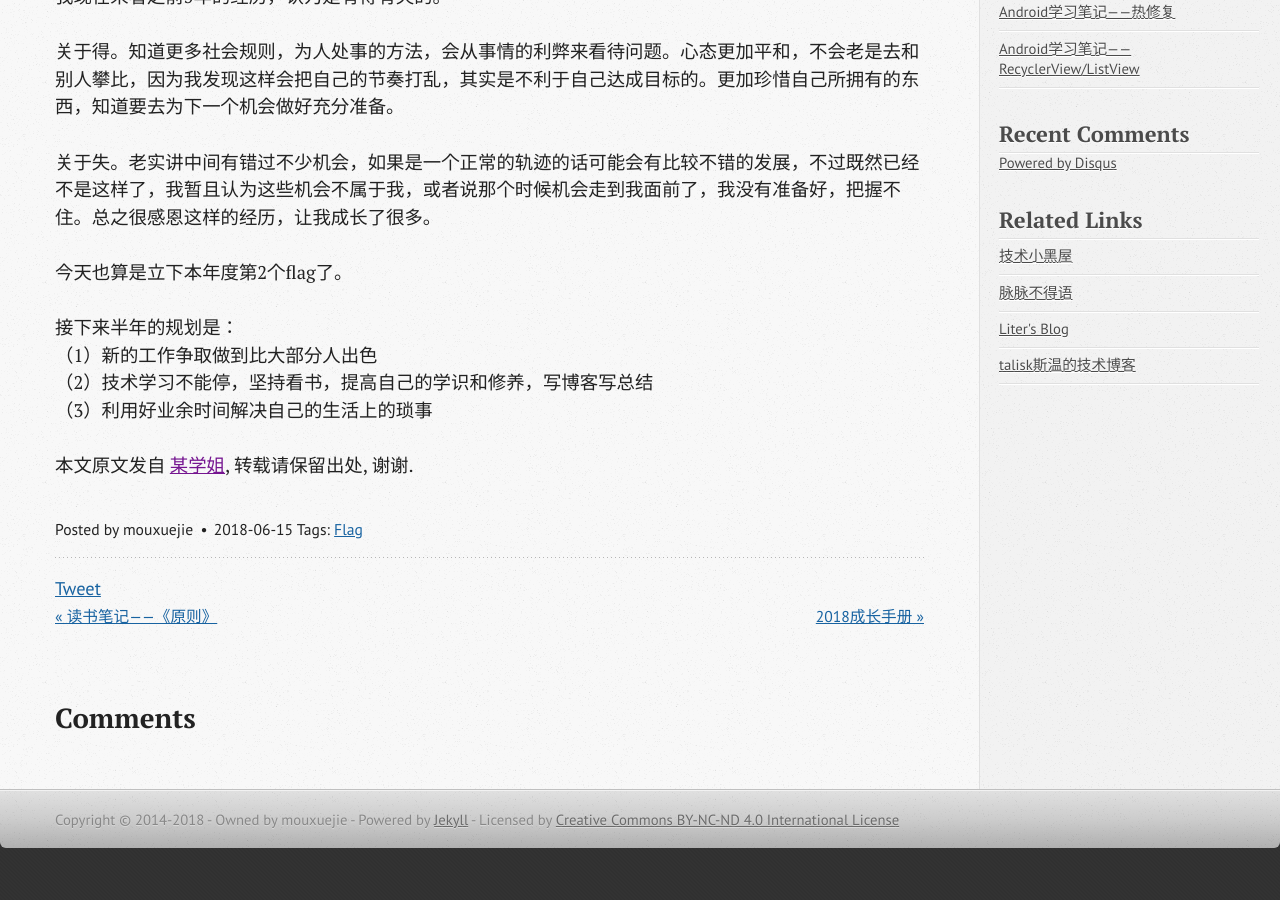
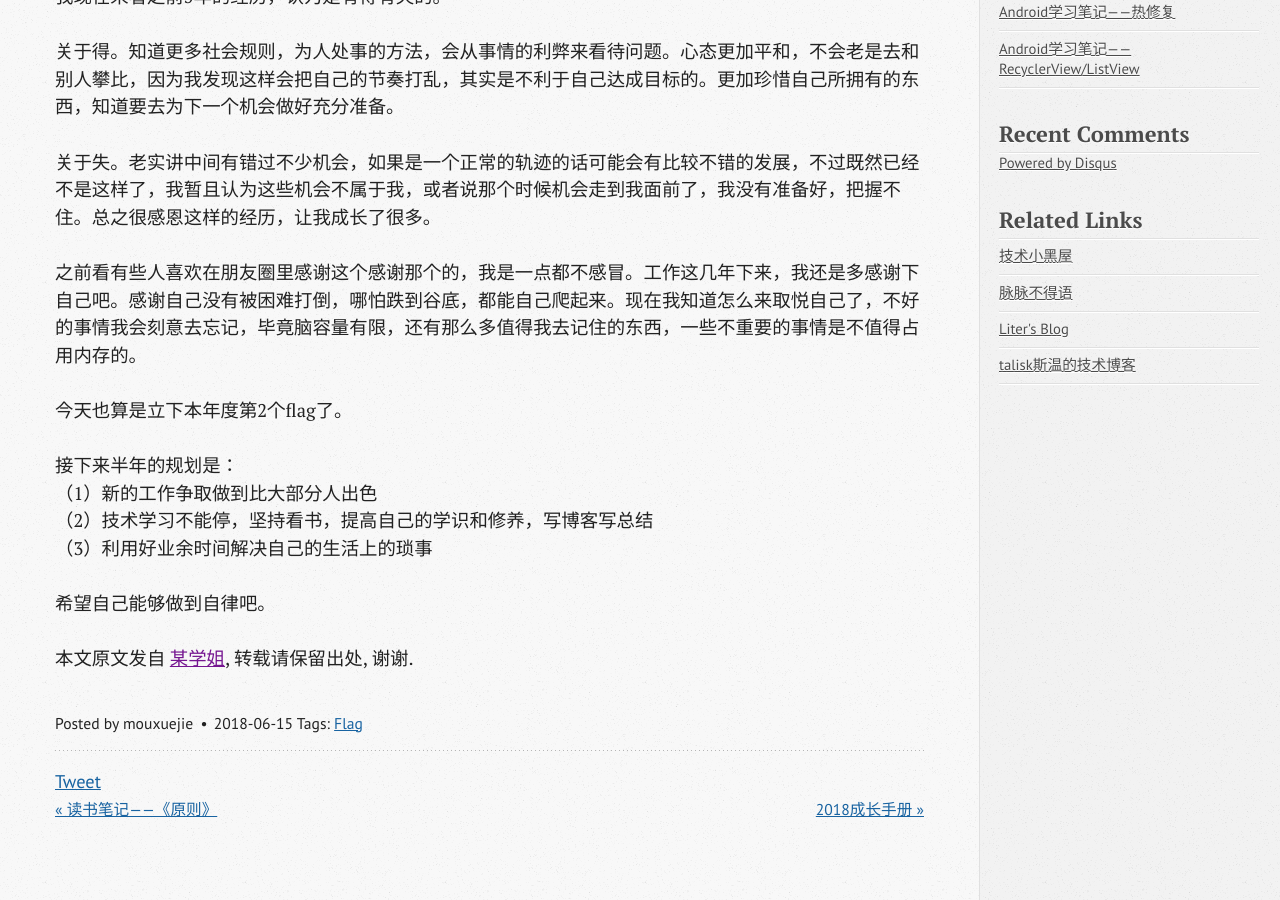
Before and after one commit to wangxinghe/wangxinghe.github.io, a Jekyll site: the page built from _posts/2018-06-15-june-flag.md, in a window 1280 px wide and 900 px high, scrolled down 1052 px. Built offline with Jekyll 4.4.1, drawn with Linux system fonts in a browser that asks for light colours; comment, search, counter and statistics services are not loaded.

Commit message:
[update]

```diff
--- a/_posts/2018-06-15-june-flag.md
+++ b/_posts/2018-06-15-june-flag.md
@@ -30,9 +30,13 @@ tags: [Flag]
 
 关于失。老实讲中间有错过不少机会，如果是一个正常的轨迹的话可能会有比较不错的发展，不过既然已经不是这样了，我暂且认为这些机会不属于我，或者说那个时候机会走到我面前了，我没有准备好，把握不住。总之很感恩这样的经历，让我成长了很多。
 
+之前看有些人喜欢在朋友圈里感谢这个感谢那个的，我是一点都不感冒。工作这几年下来，我还是多感谢下自己吧。感谢自己没有被困难打倒，哪怕跌到谷底，都能自己爬起来。现在我知道怎么来取悦自己了，不好的事情我会刻意去忘记，毕竟脑容量有限，还有那么多值得我去记住的东西，一些不重要的事情是不值得占用内存的。
+
 今天也算是立下本年度第2个flag了。
 
 接下来半年的规划是：
 （1）新的工作争取做到比大部分人出色
 （2）技术学习不能停，坚持看书，提高自己的学识和修养，写博客写总结
 （3）利用好业余时间解决自己的生活上的琐事
+
+希望自己能够做到自律吧。
```
